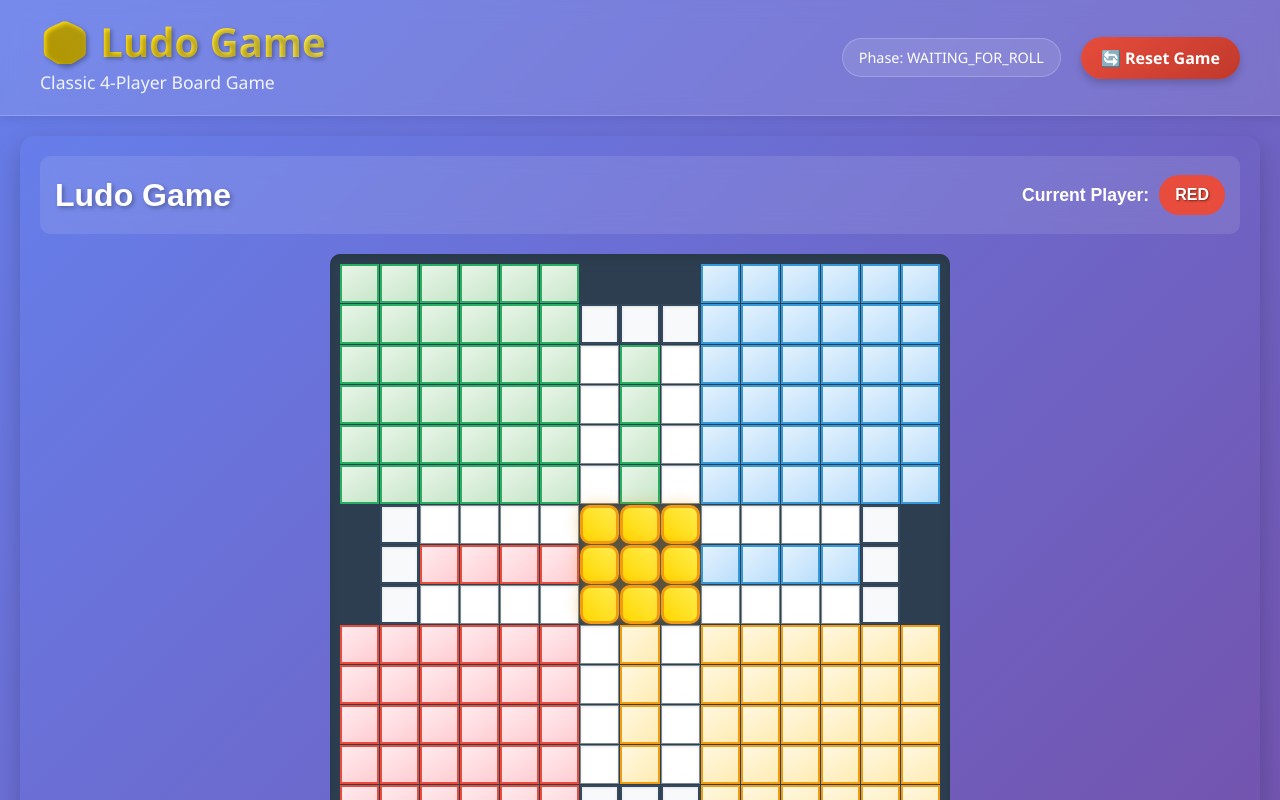
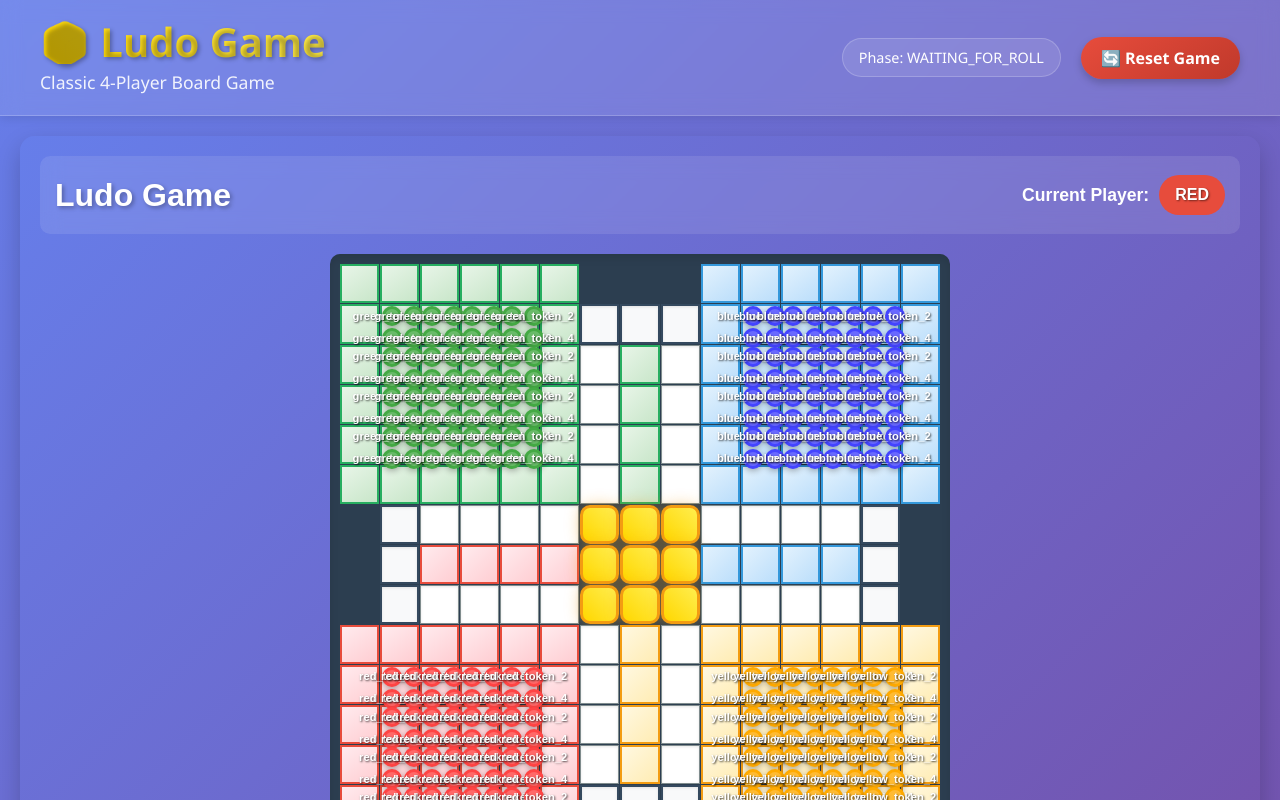
Before and after one commit to anushka1174/ludo-game, a React (Vite) app: page / in a window 1280 px wide. Shown: the top 800 px of the page. Built offline with nearby package versions, Linux system fonts and the light colour scheme.

Commit message:
feat: implement token rendering in base areas and verify capture/base-exit logic

```diff
--- a/src/components/Board.css
+++ b/src/components/Board.css
@@ -432,3 +432,50 @@
   transform: none;
   background: #95a5a6;
 }
+
+/* Base Token Area Styles */
+.base-token-area {
+  display: grid;
+  grid-template-columns: repeat(2, 1fr);
+  grid-template-rows: repeat(2, 1fr);
+  gap: 2px;
+  width: 100%;
+  height: 100%;
+  padding: 2px;
+}
+
+.base-token {
+  width: 100%;
+  height: 100%;
+  min-width: 20px;
+  min-height: 20px;
+  border-radius: 50%;
+  display: flex;
+  align-items: center;
+  justify-content: center;
+  box-sizing: border-box;
+}
+
+.base-token .token-inner {
+  width: 100%;
+  height: 100%;
+  display: flex;
+  align-items: center;
+  justify-content: center;
+  position: relative;
+}
+
+.base-token .token-id {
+  font-size: 0.7em;
+  font-weight: bold;
+  color: white;
+  text-shadow: 1px 1px 2px rgba(0, 0, 0, 0.7);
+}
+
+.base-token .movable-indicator {
+  position: absolute;
+  top: -2px;
+  right: -2px;
+  font-size: 0.6em;
+  animation: pulse 1s infinite;
+}
--- a/src/components/Board.jsx
+++ b/src/components/Board.jsx
@@ -1,7 +1,7 @@
 // Main Ludo board visualization component
 
 import React from 'react';
-import Token from './Token.jsx';
+import Token, { BaseToken } from './Token.jsx';
 import { getPossibleMoves } from '../game/gameLogic.js';
 import { TURN_PHASES, ACTION_TYPES } from '../game/turnManager.js';
 import './Board.css';
@@ -189,9 +189,28 @@ const Board = ({ gameState, onAction, turnState }) => {
               gridColumn: col + 1,
             }}
           >
-            {/* Tile content can be added here later */}
             <div className="tile-content">
-              {/* Content will be added when implementing tokens */}
+              {/* Render base tokens for specific tiles */}
+              {row >= 1 && row <= 4 && col >= 1 && col <= 4 && tileClass.includes('tile-base-green') && (
+                <div className="base-token-area">
+                  {renderBaseTokens(gameState?.players?.find(p => p.color === 'GREEN'))}
+                </div>
+              )}
+              {row >= 1 && row <= 4 && col >= 10 && col <= 13 && tileClass.includes('tile-base-blue') && (
+                <div className="base-token-area">
+                  {renderBaseTokens(gameState?.players?.find(p => p.color === 'BLUE'))}
+                </div>
+              )}
+              {row >= 10 && row <= 13 && col >= 10 && col <= 13 && tileClass.includes('tile-base-yellow') && (
+                <div className="base-token-area">
+                  {renderBaseTokens(gameState?.players?.find(p => p.color === 'YELLOW'))}
+                </div>
+              )}
+              {row >= 10 && row <= 13 && col >= 1 && col <= 4 && tileClass.includes('tile-base-red') && (
+                <div className="base-token-area">
+                  {renderBaseTokens(gameState?.players?.find(p => p.color === 'RED'))}
+                </div>
+              )}
             </div>
           </div>
         );
@@ -230,6 +249,31 @@ const Board = ({ gameState, onAction, turnState }) => {
     });
 
     return tokens;
+  };
+
+  /**
+   * Renders tokens in base area for a specific player
+   * @param {Object} player - Player object
+   * @returns {JSX.Element[]} Array of BaseToken components
+   */
+  const renderBaseTokens = (player) => {
+    if (!player?.tokens) return [];
+
+    const baseTokens = player.tokens.filter(token => !token.position && !token.isOut);
+
+    return baseTokens.map((token, index) => {
+      const isMovable = movableTokenIds.has(token.id);
+
+      return (
+        <BaseToken
+          key={token.id}
+          token={token}
+          isMovable={isMovable}
+          basePosition={index}
+          onTokenClick={handleTokenClick}
+        />
+      );
+    });
   };
 
   return (
--- a/src/components/Token.jsx
+++ b/src/components/Token.jsx
@@ -61,10 +61,12 @@ const Token = ({ token, onTokenClick, isMovable = false }) => {
   // Calculate grid position
   const gridStyle = {};
   if (token.position) {
+    // Token is on the board - use its position
     gridStyle.gridRowStart = token.position.row + 1;
     gridStyle.gridColumnStart = token.position.col + 1;
   } else {
-    // Token is in base - don't show on main grid for now
+    // Token is in base - don't render on main grid
+    // Base tokens will be rendered separately in Board component
     return null;
   }
 
@@ -105,4 +107,79 @@ const Token = ({ token, onTokenClick, isMovable = false }) => {
   );
 };
 
+/**
+ * BaseToken component - Renders tokens in base areas
+ * @param {Object} props - Component props
+ * @param {Object} props.token - Token object
+ * @param {Function} props.onTokenClick - Click handler
+ * @param {boolean} props.isMovable - Whether token can be moved
+ * @param {number} props.basePosition - Position within base (0-3)
+ */
+export const BaseToken = ({ token, onTokenClick, isMovable = false, basePosition = 0 }) => {
+  const getTokenColor = (tokenId) => {
+    if (!tokenId) return '#95a5a6';
+
+    const colorPrefix = tokenId.charAt(0).toLowerCase();
+    switch (colorPrefix) {
+      case 'r': return COLORS.RED;
+      case 'g': return COLORS.GREEN;
+      case 'b': return COLORS.BLUE;
+      case 'y': return COLORS.YELLOW;
+      default: return '#95a5a6';
+    }
+  };
+
+  const getColorName = (tokenId) => {
+    if (!tokenId) return 'gray';
+
+    const colorPrefix = tokenId.charAt(0).toLowerCase();
+    switch (colorPrefix) {
+      case 'r': return 'red';
+      case 'g': return 'green';
+      case 'b': return 'blue';
+      case 'y': return 'yellow';
+      default: return 'gray';
+    }
+  };
+
+  const handleClick = () => {
+    if (onTokenClick && token?.id) {
+      onTokenClick(token.id);
+    }
+  };
+
+  if (!token) return null;
+
+  const tokenColor = getTokenColor(token.id);
+  const colorName = getColorName(token.id);
+
+  // Position within 2x2 grid in base
+  const gridRow = Math.floor(basePosition / 2) + 1;
+  const gridCol = (basePosition % 2) + 1;
+
+  return (
+    <div
+      className={`token base-token token-${colorName} ${
+        isMovable ? 'movable' : ''
+      }`}
+      style={{
+        gridRowStart: gridRow,
+        gridColumnStart: gridCol,
+        backgroundColor: tokenColor,
+        border: `3px solid ${tokenColor}`,
+        position: 'relative',
+        zIndex: isMovable ? 15 : 10,
+        cursor: isMovable ? 'pointer' : 'default'
+      }}
+      onClick={handleClick}
+      title={`Token ${token.id}${isMovable ? ' - Click to move' : ''}`}
+    >
+      <div className="token-inner">
+        <span className="token-id">{token.id}</span>
+        {isMovable && <div className="movable-indicator">✨</div>}
+      </div>
+    </div>
+  );
+};
+
 export default Token;
```
